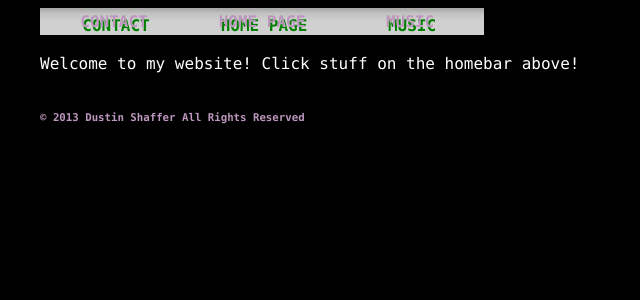
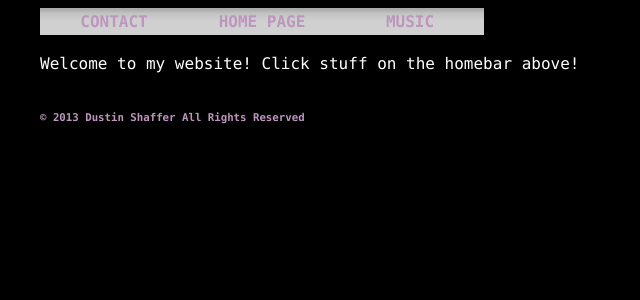
Before and after one commit to misterdustinface/misterdustinface.github.io, a Jekyll site: the page built from index.html, in a window 1280 px wide. Shown: the top 300 px of the page, without its empty margins (0-640 px from the left). Built offline with Jekyll 4.4.1, drawn with Linux system fonts in a browser that asks for light colours; comment, search, counter and statistics services are not loaded.

Commit message:
Update theme.css

```diff
--- a/css/theme1/theme.css
+++ b/css/theme1/theme.css
@@ -30,7 +30,7 @@ ul#list-nav li{float:left;}
 ul#list-nav li a:link, ul#list-nav li a:visited{
      foreground-blend-mode: overlay;
      background: linear-gradient(to bottom, #aaaaaa 5%, #c3c3c3 20%, #D0D0D0 50%);
-     text-shadow: green 2px 4px;
+     text-shadow: #D0D0D0 -2px 2px;
      text-shadow-blend-mode: multiply;
  /*background-color:#D0D0D0;*/
 display:block;
```
